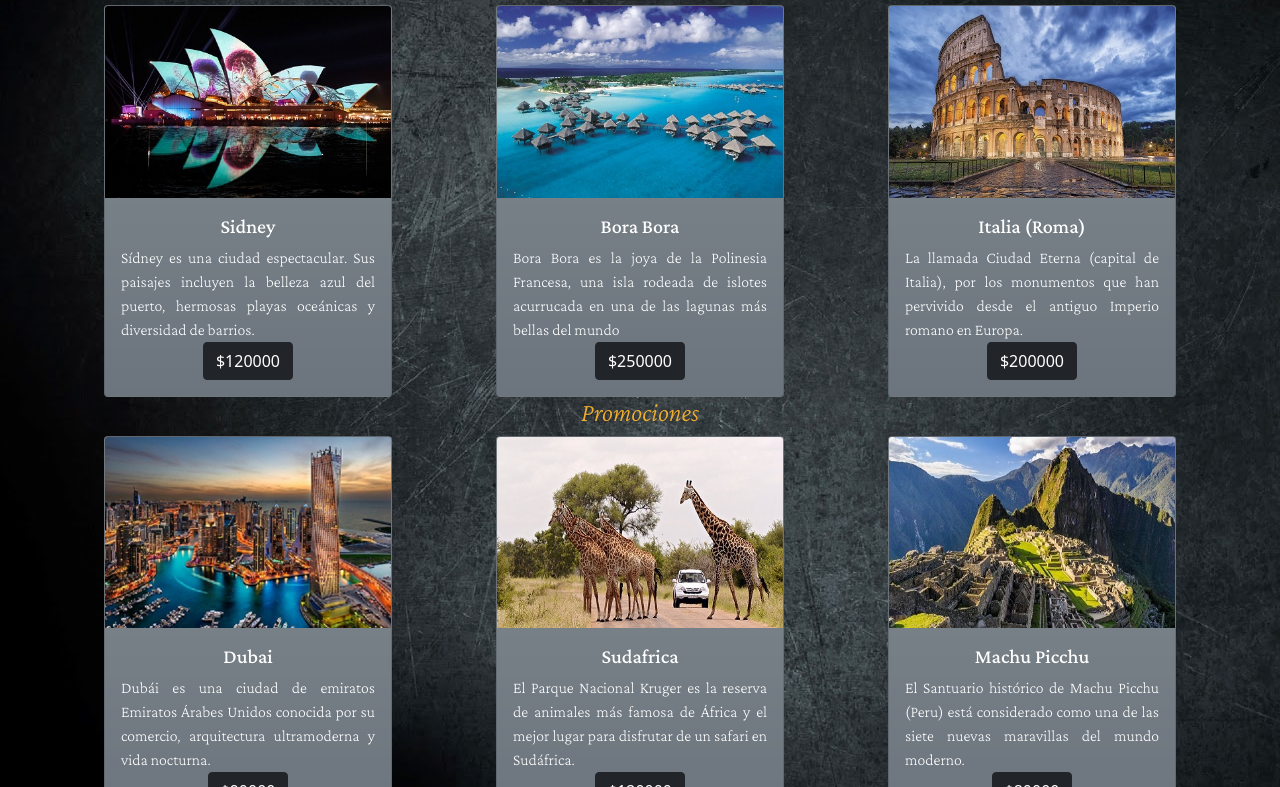
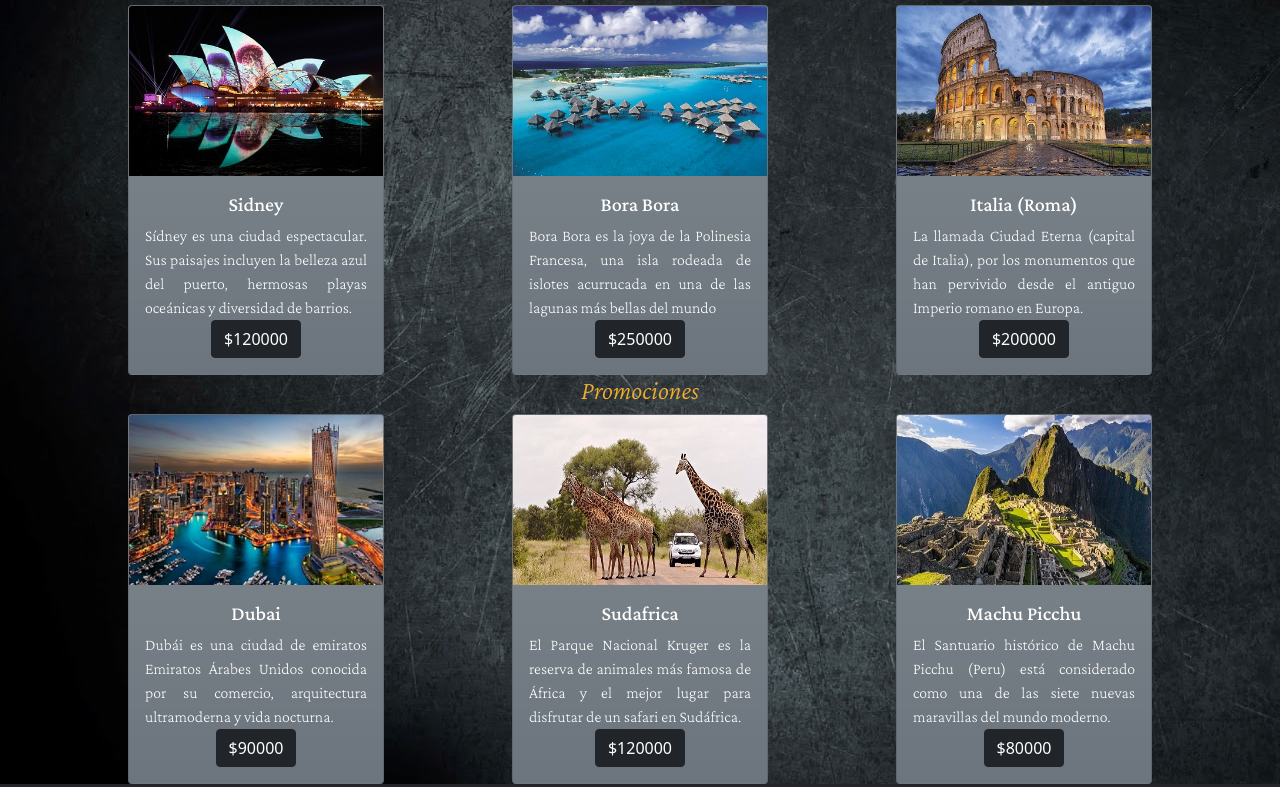
Before and after one commit to Jorgito-star/coderhouse, a plain HTML site: page index.html in a window 1280 px wide. Shown: the part 678-1465 px from the top of the page. Drawn offline with nearby package versions, Linux system fonts and the light colour scheme.

Commit message:
Re-estilo de la web3

```diff
--- a/index.html
+++ b/index.html
@@ -162,7 +162,7 @@
 		<h2 class="color">Destacados</h2>
 
 			<section class="seccion1">
-				<article class="card bg-secondary bg-gradient" style="width: 18rem;">
+				<article class="card bg-secondary bg-gradient" style="width: 16rem;">
 				  <img src="image/sec1-sid.jpg" class="card-img-top" alt="Sidney" title="Sidney">
 				  <div class="card-body text-center">
 				    <h3 class="card-title text-center text-white">Sidney</h3>
@@ -170,7 +170,7 @@
 				    <a href="#" class="btn btn-dark">$120000</a>
 				  </article>
 				</div>
-				<article class="card bg-secondary bg-gradient text-white" style="width: 18rem;">
+				<article class="card bg-secondary bg-gradient text-white" style="width: 16rem;">
 				  <img src="image/sec1-bora.jpg" class="card-img-top" alt="bora" title="bora bora">
 				  <div class="card-body text-center">
 				    <h3 class="card-title text-center text-white">Bora Bora</h3>
@@ -178,7 +178,7 @@
 				    <a href="#" class="btn btn-dark">$250000</a>
 				  </div>
 				</article>
-				<article class="card bg-secondary bg-gradient" style="width: 18rem;">
+				<article class="card bg-secondary bg-gradient" style="width: 16rem;">
 				  <img src="image/sec1-rom.jpg" class="card-img-top" alt="Italia" title="Italia">
 				  <div class="card-body text-center">
 				    <h3 class="card-title text-center text-white">Italia (Roma)</h3>
@@ -194,7 +194,7 @@
 
 			<section class="seccion2">
 
-				<article class="card bg-secondary bg-gradient" style="width: 18rem;">
+				<article class="card bg-secondary bg-gradient" style="width: 16rem;">
 				  <img src="image/sec2-dub1.jpg" class="card-img-top" alt="Dubai" title="Dubai">
 				  <div class="card-body text-center">
 				    <h3 class="card-title text-center text-white">Dubai</h3>
@@ -202,7 +202,7 @@
 				    <a href="#" class="btn btn-dark">$90000</a>
 				  </div>
 				</article>
-				<article class="card bg-secondary bg-gradient" style="width: 18rem;">
+				<article class="card bg-secondary bg-gradient" style="width: 16rem;">
 				  <img src="image/sec2-pq.jpg" class="card-img-top" alt="Sudafrica" title="Sudáfrica">
 				  <div class="card-body text-center">
 				    <h3 class="card-title text-center text-white">Sudafrica</h3>
@@ -210,7 +210,7 @@
 				    <a href="#" class="btn btn-dark">$120000</a>
 				  </div>
 				</article>
-				<article class="card bg-secondary bg-gradient" style="width: 18rem;">
+				<article class="card bg-secondary bg-gradient" style="width: 16rem;">
 				  <img src="image/sec2-machu.jpg" class="card-img-top" alt="Macchu Picchu" title="MP">
 				  <div class="card-body text-center text-white">
 				    <h3 class="card-title text-center text-white">Machu Picchu</h3>
```
Also changed, not shown: page/login.html (+3 -2 lines).
